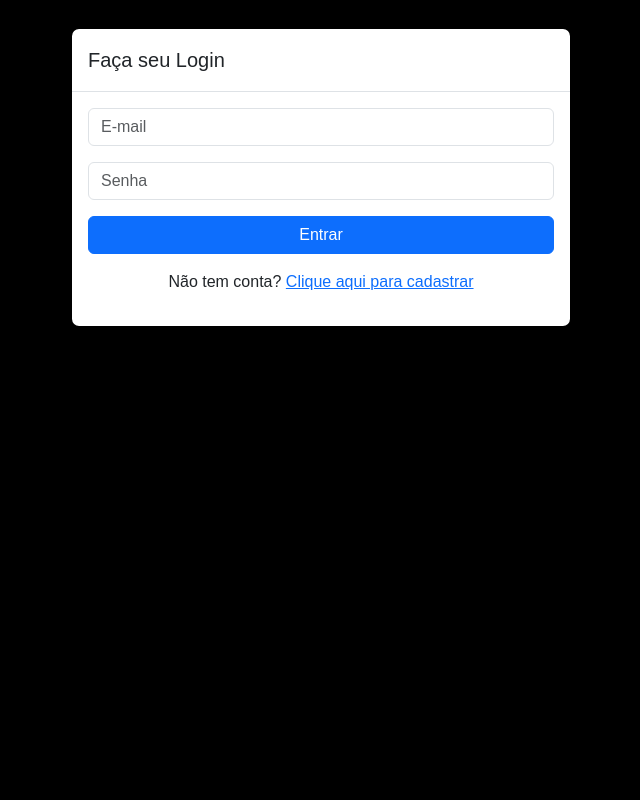
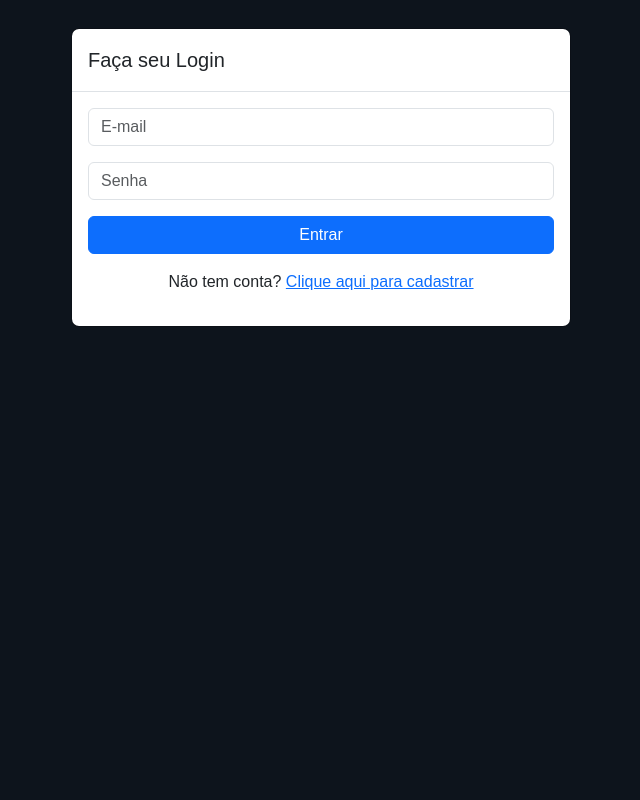
Before and after one commit to geofmoura/produtosDigitais, a PHP site: page / in a window 1280 px wide. Shown: the whole page, without its empty margins (319-959 px from the left). Run offline with PHP 8.4, Linux system fonts and the light colour scheme.

Commit message:
Cor alterada.

```diff
--- a/templates/style.css
+++ b/templates/style.css
@@ -3,7 +3,7 @@ body.home-page {
     font-family: Arial, sans-serif;
     margin: 0;
     padding: 0;
-    background:rgb(0, 0, 0);
+    background: #1b2838;;
     background-size: cover;
 }
 div.modal-content {
```
